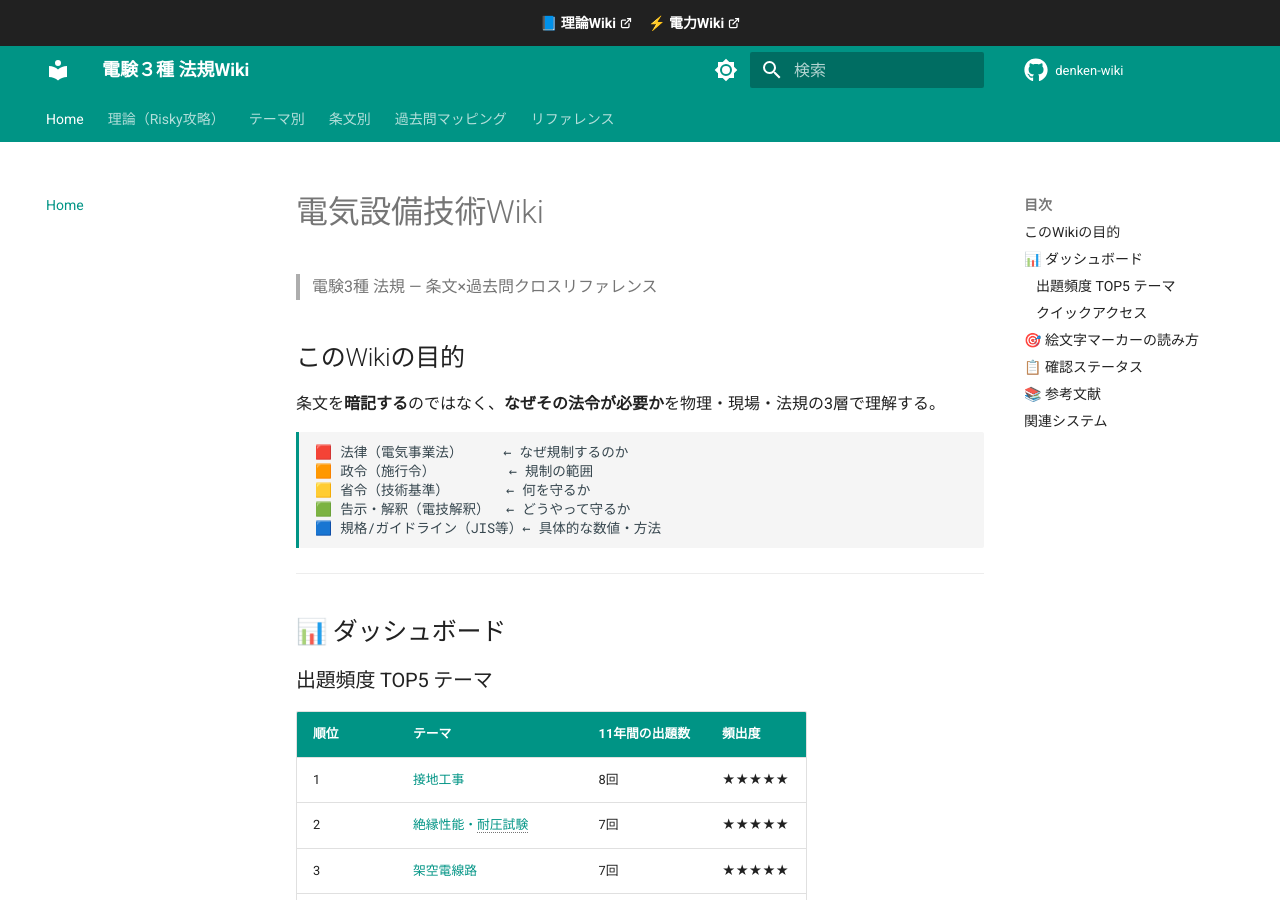
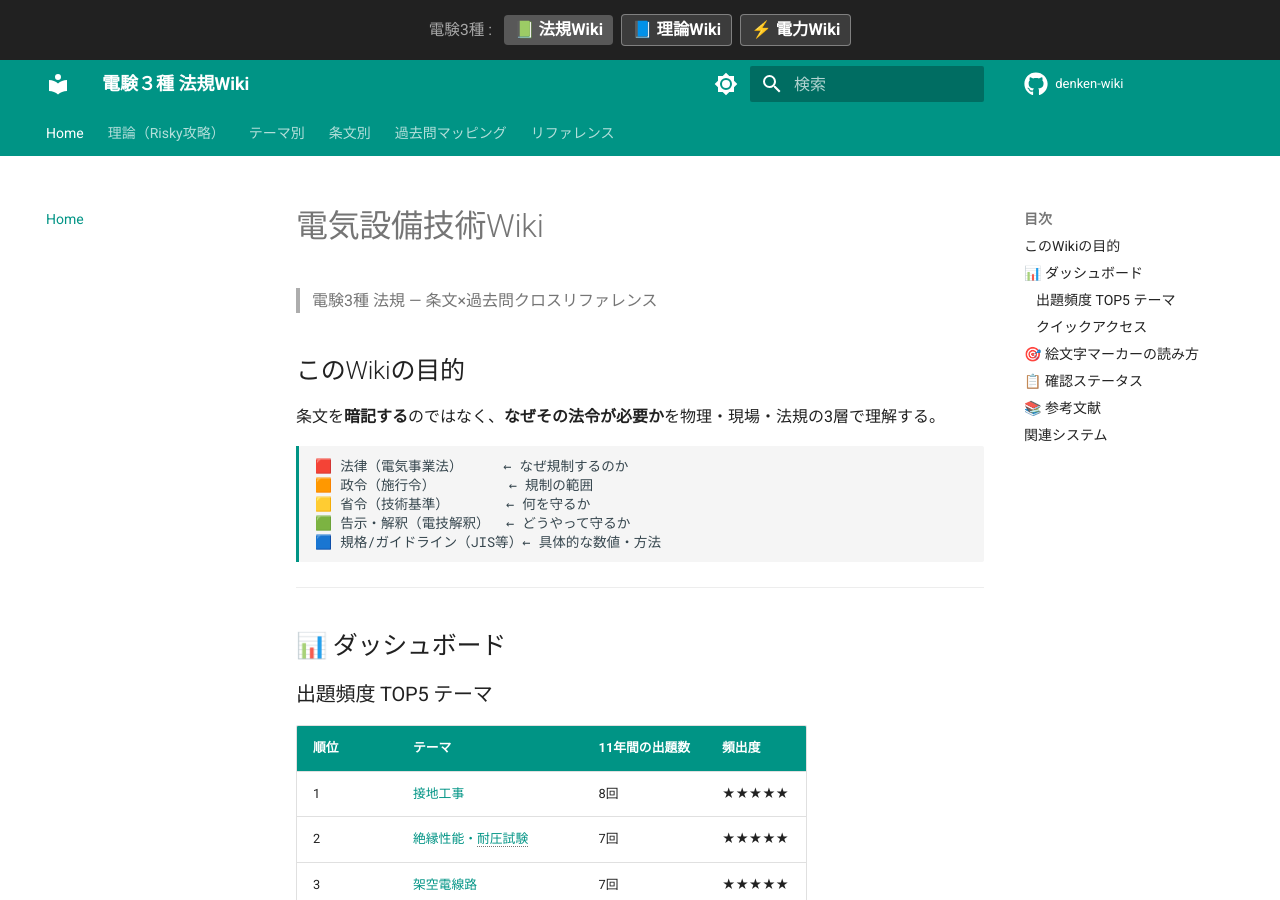
Before and after one commit to kfurufuru/denken-wiki, an MkDocs documentation site: the page built from docs/index.md, in a window 1280 px wide and 900 px high. Built offline with MkDocs 1.6.1 and Material for MkDocs 9.7.7, drawn with Linux system fonts in a browser that asks for light colours; comment, search, counter and statistics services are not loaded.

Commit message:
feat: アナウンスバーをボタンデザインに統一（現在地ハイライト付き）

```diff
--- a/overrides/main.html
+++ b/overrides/main.html
@@ -1,16 +1,20 @@
 {% extends "base.html" %}
 
 {% block announce %}
-  <div style="display:flex; gap:16px; align-items:center; justify-content:center;">
+  <div style="display:flex; gap:8px; align-items:center; justify-content:center; flex-wrap:wrap; padding:2px 0;">
+    <span style="font-size:0.78rem; color:rgba(255,255,255,0.6); margin-right:4px;">電験3種 :</span>
+    <span style="font-weight:700; color:#fff; background:rgba(255,255,255,0.25); border-radius:4px; padding:2px 10px; font-size:0.82rem;">
+      📗 法規Wiki
+    </span>
     <a href="https://kfurufuru.github.io/denken-wiki-riron/"
-       style="font-weight:600; color:#fff; text-decoration:none; display:flex; align-items:center; gap:4px;">
+       style="font-weight:600; color:#fff; text-decoration:none; background:rgba(255,255,255,0.12); border:1px solid rgba(255,255,255,0.35); border-radius:4px; padding:2px 10px; font-size:0.82rem;"
+       onmouseover="this.style.background='rgba(255,255,255,0.22)'" onmouseout="this.style.background='rgba(255,255,255,0.12)'">
       📘 理論Wiki
-      <svg xmlns="http://www.w3.org/2000/svg" width="12" height="12" viewBox="0 0 24 24" fill="none" stroke="currentColor" stroke-width="2.5" stroke-linecap="round" stroke-linejoin="round"><path d="M18 13v6a2 2 0 0 1-2 2H5a2 2 0 0 1-2-2V8a2 2 0 0 1 2-2h6"/><polyline points="15 3 21 3 21 9"/><line x1="10" y1="14" x2="21" y2="3"/></svg>
     </a>
     <a href="https://kfurufuru.github.io/denken-wiki-denryoku/"
-       style="font-weight:600; color:#fff; text-decoration:none; display:flex; align-items:center; gap:4px;">
+       style="font-weight:600; color:#fff; text-decoration:none; background:rgba(255,255,255,0.12); border:1px solid rgba(255,255,255,0.35); border-radius:4px; padding:2px 10px; font-size:0.82rem;"
+       onmouseover="this.style.background='rgba(255,255,255,0.22)'" onmouseout="this.style.background='rgba(255,255,255,0.12)'">
       ⚡ 電力Wiki
-      <svg xmlns="http://www.w3.org/2000/svg" width="12" height="12" viewBox="0 0 24 24" fill="none" stroke="currentColor" stroke-width="2.5" stroke-linecap="round" stroke-linejoin="round"><path d="M18 13v6a2 2 0 0 1-2 2H5a2 2 0 0 1-2-2V8a2 2 0 0 1 2-2h6"/><polyline points="15 3 21 3 21 9"/><line x1="10" y1="14" x2="21" y2="3"/></svg>
     </a>
   </div>
 {% endblock %}
```
